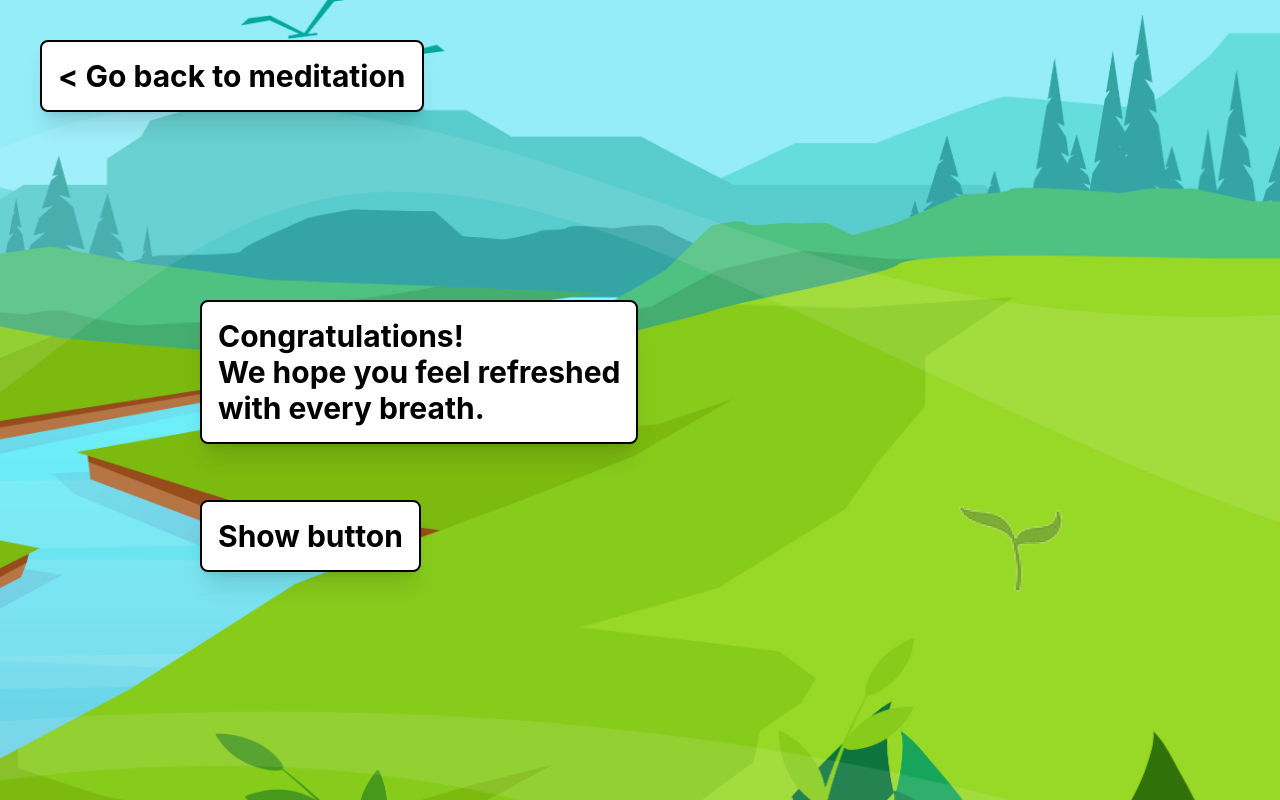
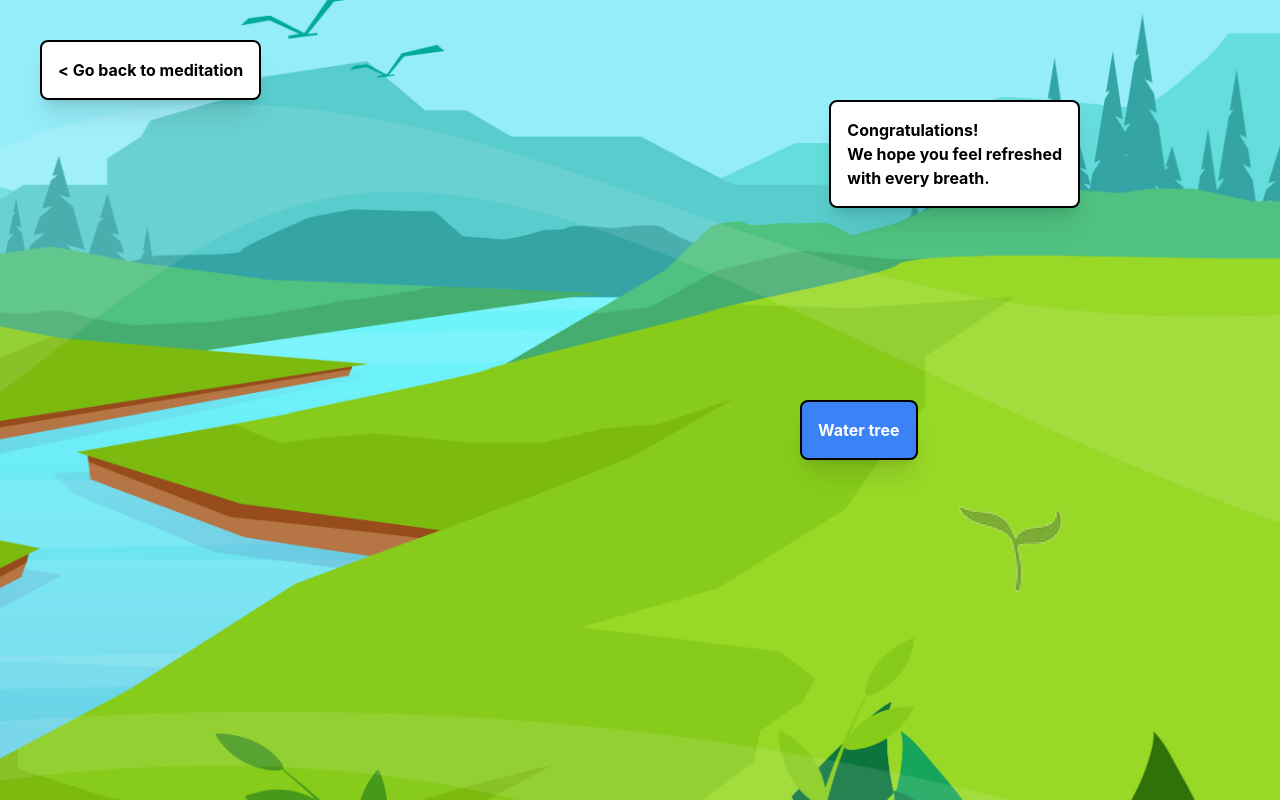
Before and after one commit to qvd808/journey-hack, a React (Create React App) app: page /watering in a window 1280 px wide. Built offline with nearby package versions, Linux system fonts and the light colour scheme.

Commit message:
styled buttons

```diff
--- a/src/screen/WateringPage.js
+++ b/src/screen/WateringPage.js
@@ -3,7 +3,7 @@ import React, { useState, useEffect, useRef } from "react";
 import lottie from "lottie-web";
 import Lottie from "lottie-react";
 import WateringAnimation from "./watering-animation.json";
-import {indexTree, setIndexTree} from "../data/data";
+import { indexTree, setIndexTree } from "../data/data";
 
 const WateringPage = () => {
   const [showAnimation, setShowAnimation] = useState(false);
@@ -62,27 +62,24 @@ const WateringPage = () => {
 
       <div className="absolute top-[5vh]">
         <div
-          className="ml-10 text-3xl font-bold text-black border-2 border-black rounded-lg shadow-xl p-4 bg-white"
+          className="ml-10 font-bold text-black border-2 border-black rounded-lg shadow-xl p-4 bg-white"
           onClick={moveToMeditationPage}
         >
           {str}
         </div>
       </div>
 
-      <div className="absolute top-[300px] left-[200px] text-3xl font-bold text-black border-2 border-black rounded-lg shadow-xl p-4 bg-white ">
+      <div className="absolute top-[100px] right-[200px] font-bold text-black border-2 border-black rounded-lg shadow-xl p-4 bg-white ">
         <h1>Congratulations!</h1>
         <h1>We hope you feel refreshed</h1>
         <h1>with every breath.</h1>
       </div>
 
-      {
-        showButton && (
-          <div className="absolute top-[500px] left-[200px] text-3xl font-bold text-black border-2 border-black rounded-lg shadow-xl p-4 bg-white ">
-          <button onClick={growTree}>Show button</button>
+      {showButton && (
+        <div className="absolute top-[400px] left-[800px] font-bold text-white border-2 border-black rounded-lg shadow-xl p-4 bg-blue-500 ">
+          <button onClick={growTree}>Water tree</button>
         </div>
-        )
-      }
-
+      )}
 
       {/* Position the Lottie animation */}
       {showAnimation && (
```
